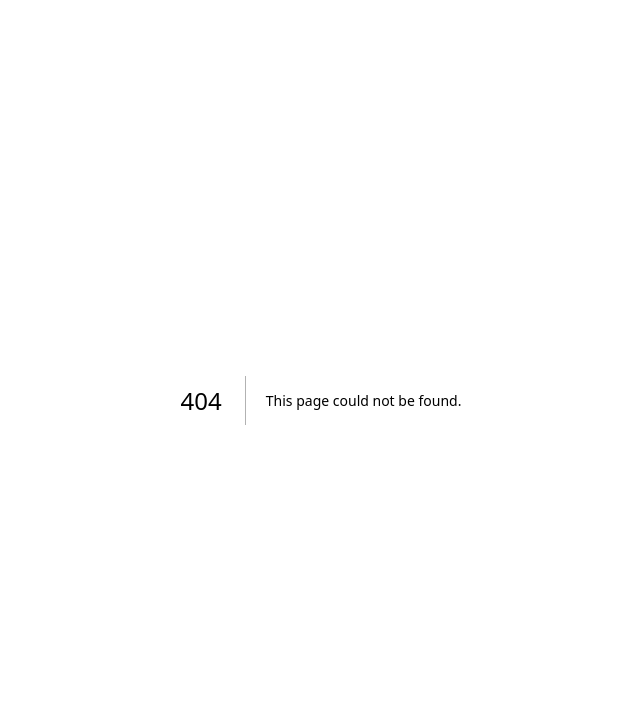
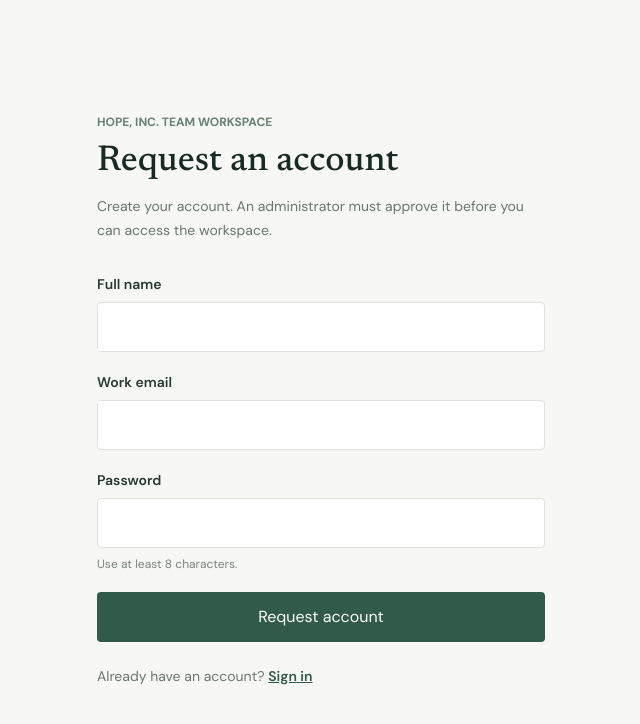
Before and after one commit to joms013/TEAM-LIQUID-PH, a Next.js app: page /register in a window 1280 px wide. Before the commit this address had no page. Shown: the top 724 px of the page, without its empty margins (319-959 px from the left). Built offline with nearby package versions, Linux system fonts and the light colour scheme.

Commit message:
feat: add register form and API with pending status for S1-DEV-02

```diff
--- /dev/null
+++ b/app/api/register/route.ts
@@ -0,0 +1,52 @@
+import { NextResponse } from "next/server";
+import { createClient } from "@supabase/supabase-js";
+
+export async function POST(request: Request) {
+  try {
+    const body = await request.json();
+    const fullName =
+      typeof body.fullName === "string" ? body.fullName.trim() : "";
+    const email =
+      typeof body.email === "string" ? body.email.trim().toLowerCase() : "";
+    const password =
+      typeof body.password === "string" ? body.password : "";
+
+    if (!fullName || !email || password.length < 8) {
+      return NextResponse.json(
+        { error: "Enter your name, email, and a password of at least 8 characters." },
+        { status: 400 },
+      );
+    }
+
+    const url = process.env.NEXT_PUBLIC_SUPABASE_URL;
+    const anonKey = process.env.NEXT_PUBLIC_SUPABASE_ANON_KEY;
+
+    if (!url || !anonKey) {
+      return NextResponse.json(
+        { error: "Signup is not configured." },
+        { status: 500 },
+      );
+    }
+
+    const supabase = createClient(url, anonKey, {
+      auth: { persistSession: false, autoRefreshToken: false },
+    });
+
+    const { error } = await supabase.auth.signUp({
+      email,
+      password,
+      options: { data: { full_name: fullName } },
+    });
+
+    if (error) {
+      return NextResponse.json({ error: error.message }, { status: 400 });
+    }
+
+    return NextResponse.json(
+      { message: "Registration received. Your account is pending approval." },
+      { status: 201 },
+    );
+  } catch {
+    return NextResponse.json({ error: "Invalid request." }, { status: 400 });
+  }
+}
--- a/app/page.tsx
+++ b/app/page.tsx
@@ -1,5 +1,6 @@
 "use client";
 
+import Link from "next/link";
 import { useState, type FormEvent } from "react";
 import {
   ArrowLeft,
@@ -191,6 +192,18 @@ export default function LoginPage() {
                 />
               </button>
 
+              {!isResetMode && (
+                <p className="text-center text-[13px] text-[#59685f]">
+                  Need an account?{" "}
+                  <Link
+                    className="font-semibold text-[#315b48] underline decoration-[#b7c7ba] underline-offset-4 transition hover:text-[#234536]"
+                    href="/register"
+                  >
+                    Request access
+                  </Link>
+                </p>
+              )}
+
               {isResetMode && (
                 <button
                   className="flex w-full items-center justify-center gap-2 py-1 text-[13px] font-semibold text-[#52645a] transition hover:text-[#234536]"
--- /dev/null
+++ b/app/register/page.tsx
@@ -0,0 +1,128 @@
+"use client";
+
+import { useState, type FormEvent } from "react";
+import Link from "next/link";
+
+export default function RegisterPage() {
+  const [message, setMessage] = useState("");
+  const [isSubmitting, setIsSubmitting] = useState(false);
+  const [isSuccess, setIsSuccess] = useState(false);
+
+  async function handleSubmit(event: FormEvent<HTMLFormElement>) {
+    event.preventDefault();
+    setMessage("");
+    setIsSubmitting(true);
+
+    const formData = new FormData(event.currentTarget);
+
+    try {
+      const response = await fetch("/api/register", {
+        method: "POST",
+        headers: { "Content-Type": "application/json" },
+        body: JSON.stringify({
+          fullName: formData.get("fullName"),
+          email: formData.get("email"),
+          password: formData.get("password"),
+        }),
+      });
+
+      const result = await response.json();
+      setMessage(result.message ?? result.error ?? "Something went wrong.");
+      setIsSuccess(response.ok);
+    } catch {
+      setMessage("Could not reach the server. Please try again.");
+      setIsSuccess(false);
+    } finally {
+      setIsSubmitting(false);
+    }
+  }
+
+  return (
+    <main className="flex min-h-screen items-center justify-center bg-[#f7f8f5] px-6 py-12">
+      <section className="w-full max-w-md">
+        <p className="mb-3 text-xs font-bold uppercase text-[#668171]">
+          Hope, Inc. Team Workspace
+        </p>
+        <h1 className="font-[Newsreader,Georgia,serif] text-4xl text-[#172a24]">
+          Request an account
+        </h1>
+        <p className="mt-3 text-sm leading-6 text-[#69766f]">
+          Create your account. An administrator must approve it before you can
+          access the workspace.
+        </p>
+
+        <form className="mt-8 space-y-5" onSubmit={handleSubmit}>
+          <label className="block">
+            <span className="mb-2 block text-sm font-semibold text-[#26382f]">
+              Full name
+            </span>
+            <input
+              autoComplete="name"
+              className="h-[50px] w-full rounded border border-[#dce3dc] bg-white px-4 text-sm outline-none focus:border-[#668171] focus:ring-2 focus:ring-[#668171]/15"
+              name="fullName"
+              required
+            />
+          </label>
+
+          <label className="block">
+            <span className="mb-2 block text-sm font-semibold text-[#26382f]">
+              Work email
+            </span>
+            <input
+              autoComplete="email"
+              className="h-[50px] w-full rounded border border-[#dce3dc] bg-white px-4 text-sm outline-none focus:border-[#668171] focus:ring-2 focus:ring-[#668171]/15"
+              name="email"
+              required
+              type="email"
+            />
+          </label>
+
+          <label className="block">
+            <span className="mb-2 block text-sm font-semibold text-[#26382f]">
+              Password
+            </span>
+            <input
+              autoComplete="new-password"
+              className="h-[50px] w-full rounded border border-[#dce3dc] bg-white px-4 text-sm outline-none focus:border-[#668171] focus:ring-2 focus:ring-[#668171]/15"
+              minLength={8}
+              name="password"
+              required
+              type="password"
+            />
+            <span className="mt-2 block text-xs text-[#78847c]">
+              Use at least 8 characters.
+            </span>
+          </label>
+
+          {message && (
+            <p
+              aria-live="polite"
+              className={`rounded border px-4 py-3 text-sm ${
+                isSuccess
+                  ? "border-[#c9dfce] bg-[#f0f8f1] text-[#315b48]"
+                  : "border-[#ead7c9] bg-[#fff8f2] text-[#775344]"
+              }`}
+            >
+              {message}
+            </p>
+          )}
+
+          <button
+            className="h-[50px] w-full rounded bg-[#315b48] px-5 text-sm font-semibold text-white hover:bg-[#234536] disabled:opacity-60"
+            disabled={isSubmitting}
+            type="submit"
+          >
+            {isSubmitting ? "Submitting..." : "Request account"}
+          </button>
+        </form>
+
+        <p className="mt-6 text-sm text-[#69766f]">
+          Already have an account?{" "}
+          <Link className="font-semibold text-[#315b48] underline" href="/">
+            Sign in
+          </Link>
+        </p>
+      </section>
+    </main>
+  );
+}
--- a/package.json
+++ b/package.json
@@ -8,6 +8,7 @@
     "start": "next start"
   },
   "dependencies": {
+    "@supabase/supabase-js": "^2.118.0",
     "lucide-react": "^0.468.0",
     "next": "^15.5.6",
     "react": "^19.1.1",
```
Also changed, not shown: next-env.d.ts (added), 1 other file (tests, documents, lock files or other folders).
